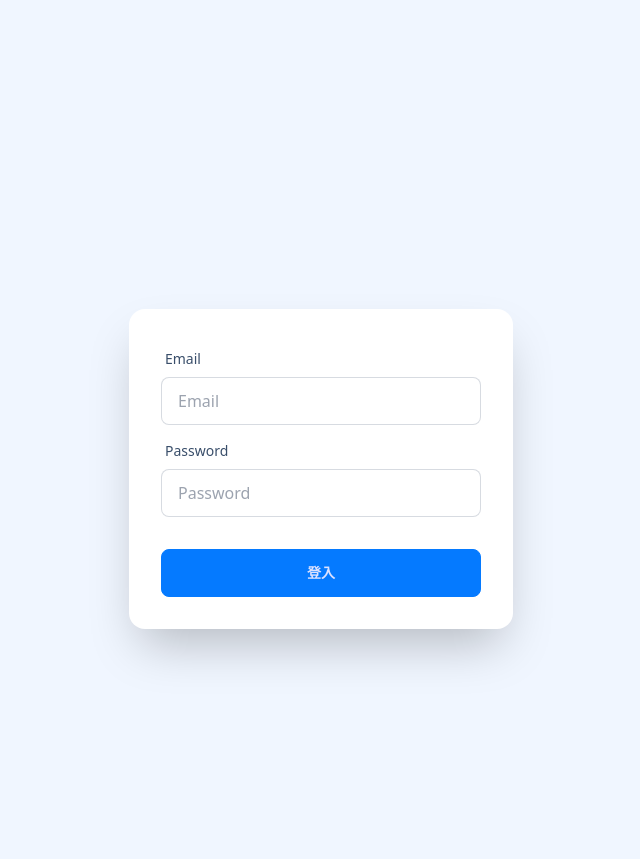
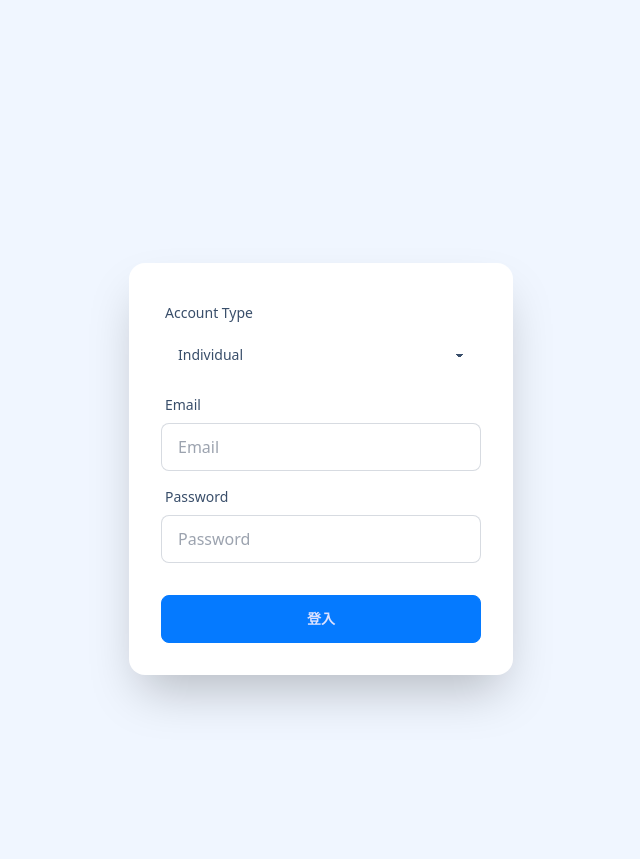
Before and after one commit to hitsuji0621/db-2023, a Flask app: page /login in a window 1280 px wide. Shown: the part 81-940 px from the top of the page, without its empty margins (319-959 px from the left). Run offline with Flask 3, Linux system fonts and the light colour scheme; parts of the project's set-up code (start-up, migrations or seed data) failed here and were passed over; some libraries are stand-ins or nearby versions.

Commit message:
select account type on login

```diff
--- a/main.py
+++ b/main.py
@@ -28,7 +28,7 @@ db = SQLAlchemy(app)
 with app.app_context():
     Base = automap_base()
     Base.prepare(db.engine)
-    print(Base.classes.keys())
+    # print(Base.classes.keys())
     db_table = {
         'admin': Base.classes.admin,
         'applicant': Base.classes.applicant,
@@ -133,16 +133,18 @@ def user_loader(applicant_id):
 @app.route("/login", methods=['GET', 'POST'])
 def login():
     if request.method == 'POST':
-        email = request.form['email']
-        password = request.form['password']
-        for t in db.session.query(db_table['applicant']).all():
-            if email == t.email and password == t.password:
-                user = User()
-                user.id = t.applicant_id
-                login_user(user)
-                flash('Logged in successfully.')
-                print('Logged in successfully.')
-                return redirect(url_for('front_page'))
+        print(request.form)
+        if request.form['acc_type']=='ind':
+            email = request.form['email']
+            password = request.form['password']
+            for t in db.session.query(db_table['applicant']).all():
+                if email == t.email and password == t.password:
+                    user = User()
+                    user.id = t.applicant_id
+                    login_user(user)
+                    flash('Logged in successfully.')
+                    print('Logged in successfully.')
+                    return redirect(url_for('front_page'))
 
         return render_template("login.html")
 
--- a/templates/login.html
+++ b/templates/login.html
@@ -2,7 +2,17 @@
 {% block mainContent %}
 <div class="w-full h-full flex justify-center items-center">
   <div class="card flex-shrink-0 w-full max-w-sm shadow-2xl bg-base-100">
-    <form class="card-body" method="post">
+    <form class="card-body" method="post" id="login_form">
+      <div>
+        <label class="label">
+          <span class="label-text">Account Type</span>
+        </label>
+        <select class="select w-full max-w-xs" name="acc_type" form="login_form">
+          <!-- <option disabled selected>Pick your favorite Simpson</option> -->
+          <option selected value="ind">Individual</option>
+          <option value="com">Company</option>
+        </select>
+      </div>
       <div class="form-control">
         <label class="label">
           <span class="label-text">Email</span>
```
